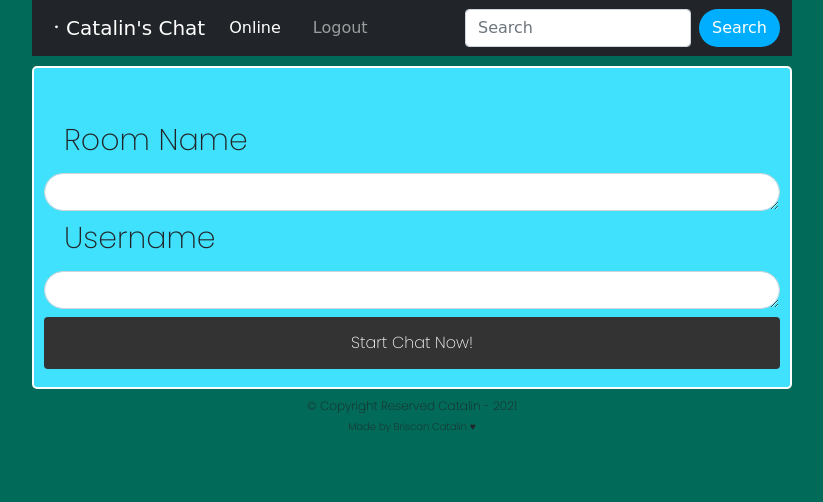
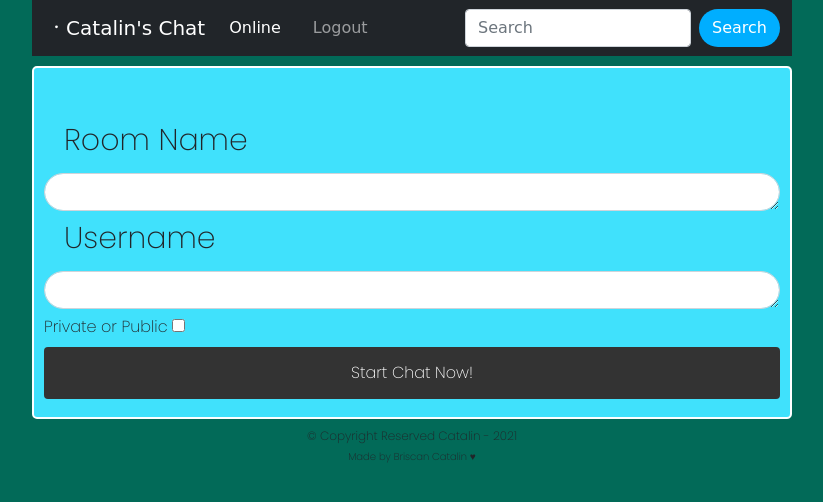
Before and after one commit to BriscanCatalin/DjangoProject, a Django app: page /home in a window 1280 px wide. Shown: the top 502 px of the page, without its empty margins (228-1051 px from the left). Run offline with Django 3.2, Linux system fonts and the light colour scheme; the visitor is signed in with stand-in values (Sample User, id 1); some web fonts are replaced.

Commit message:
introduced the private chat

```diff
--- a/chat/models.py
+++ b/chat/models.py
@@ -7,6 +7,11 @@ from django.contrib.auth.models import User
 
 class Room(models.Model):
     name = models.CharField(max_length=1000)
+    membersNo = models.IntegerField(default=0)
+    choices = (("1", "private"), ("2", "public"))
+    private = models.CharField(max_length=9,
+                               choices=choices,
+                               default="2")
 
 
 def get_profile_image_filepath(self, filename):
--- a/chat/views.py
+++ b/chat/views.py
@@ -27,11 +27,32 @@ def room_(request, room):
 def checkview(request):
     room = request.POST['room_name']
     username = request.POST['username']
+    private = request.POST.get('private', False)
 
     if Room.objects.filter(name=room).exists():
-        return redirect('/'+room+'/?username='+username)
+        room_details = Room.objects.get(name=room)
+        print(room_details.private + " ---------------")
+        if room_details.private == "on":
+            print("private -------------- and exists")
+            if room_details.membersNo < 2:
+                print("private , exists and not enough members ----------")
+                room_details.membersNo += 1
+                room_details.save()
+                return redirect('/'+room+'/?username='+username)
+            else:
+                print("private exists enough members ----------")
+                return redirect('/home')
+        else:
+            print("not private ----------- but exists")
+            room_details = Room.objects.get(name=room)
+            room_details.membersNo += 1
+            room_details.save()
+            return redirect('/' + room + '/?username=' + username)
     else:
+        print("room does not exist ---------------",private)
         new_room = Room.objects.create(name=room)
+        new_room.private = private
+        new_room.membersNo += 1
         new_room.save()
         return redirect('/'+room+'/?username='+username)
 
--- a/templates/home.html
+++ b/templates/home.html
@@ -204,6 +204,8 @@ input[type=text], select {
             <textarea id="input1" class="form-control" aria-label="With textarea" type="text" name="room_name" id="room_name" style="margin-top: 10px;"></textarea>
             <label id="username_top">Username</label>
             <textarea id="input2" class="form-control" aria-label="With textarea" type="text" name="username" id="username" style="margin-top: 10px;"></textarea>
+            <label id="private_checkbox">Private or Public</label>
+            <input type="checkbox" name="private" id="private"  style="margin-top: 10px;">
             <input type="submit" value="Start Chat Now!">
         </form>
     </div>
```
Also changed, not shown: chat/migrations/0004_auto_20211117_1240.py (added), chat/migrations/0005_alter_room_private.py (added).
